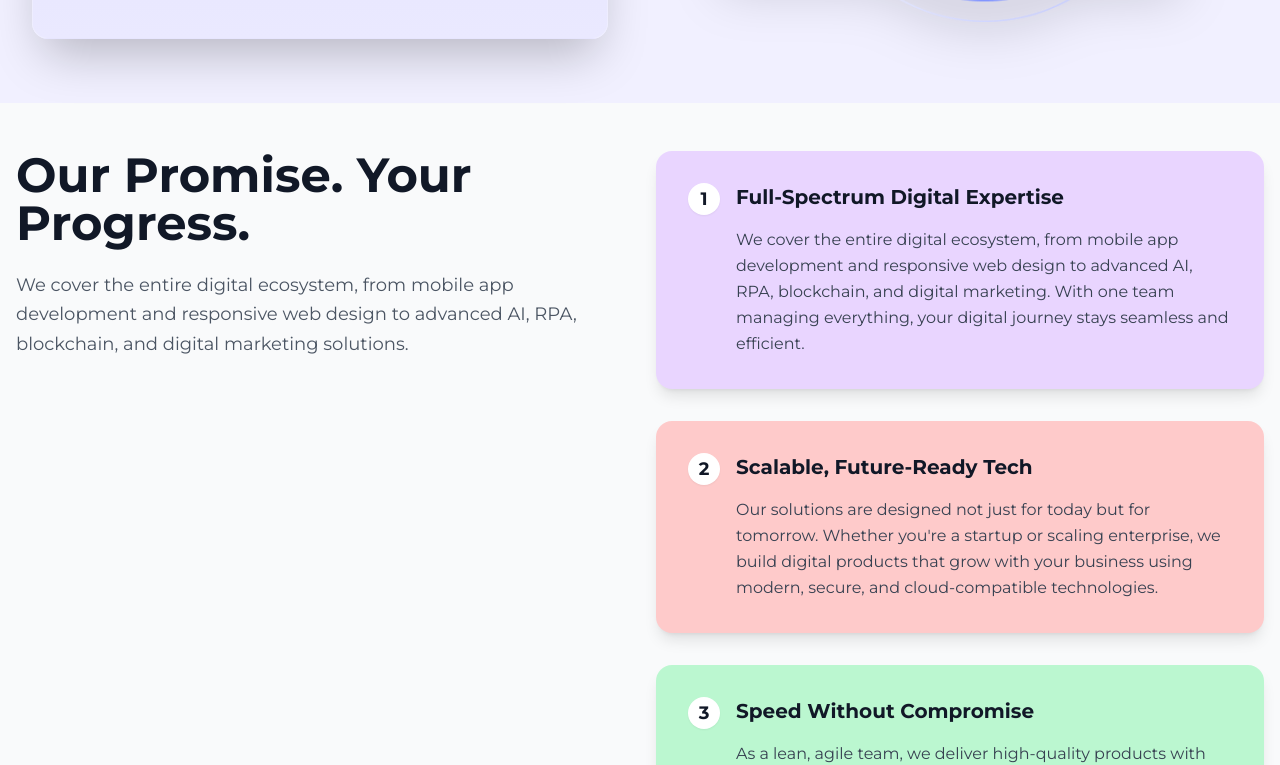
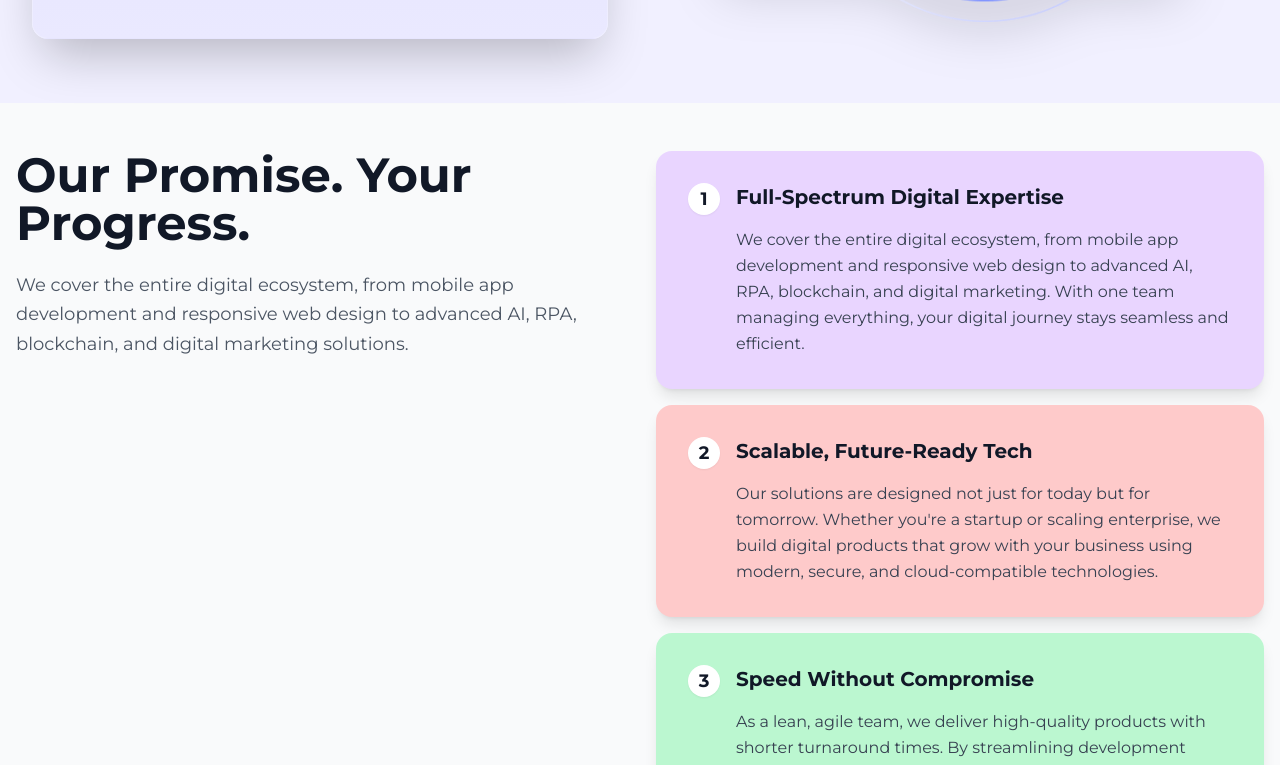
Before and after one commit to rastogi30/Mindor-tech, a Next.js app: page / in a window 1280 px wide. Shown: the part 1207-1972 px from the top of the page. Built offline with nearby package versions, Linux system fonts and the light colour scheme.

Commit message:
minor ui fixes

```diff
--- a/src/components/Slider.tsx
+++ b/src/components/Slider.tsx
@@ -257,7 +257,7 @@ const PromiseProgress: React.FC<PromiseProgressProps> = ({ variant = 'web' }) =>
   const content = getContent();
 
   return (
-    <div className="min-h-screen bg-gray-50 py-12 px-4">
+    <div className=" bg-gray-50 py-12 px-4">
       <div className="max-w-7xl mx-auto">
         <div className="grid lg:grid-cols-2 gap-8 items-start">
 
@@ -274,9 +274,9 @@ const PromiseProgress: React.FC<PromiseProgressProps> = ({ variant = 'web' }) =>
             {content.items.map((item, index) => (
               <div
                 key={item.id}
-                className={`sticky rounded-2xl p-8 mb-8 shadow-lg transition-all duration-300 hover:shadow-xl ${item.bgColor}`}
+                className={`sticky rounded-2xl p-8 mb-4 shadow-lg transition-all duration-300 hover:shadow-xl ${item.bgColor}`}
                 style={{
-                  top: `${4}rem`,
+                  top: `${4 + index * 1.5}rem`,
                   zIndex: index + 1
                 }}
               >
```
